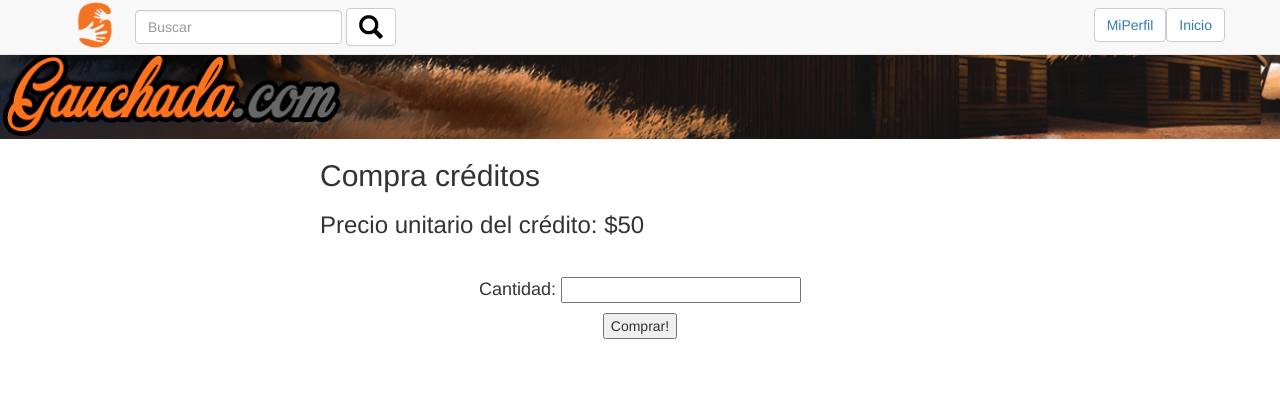
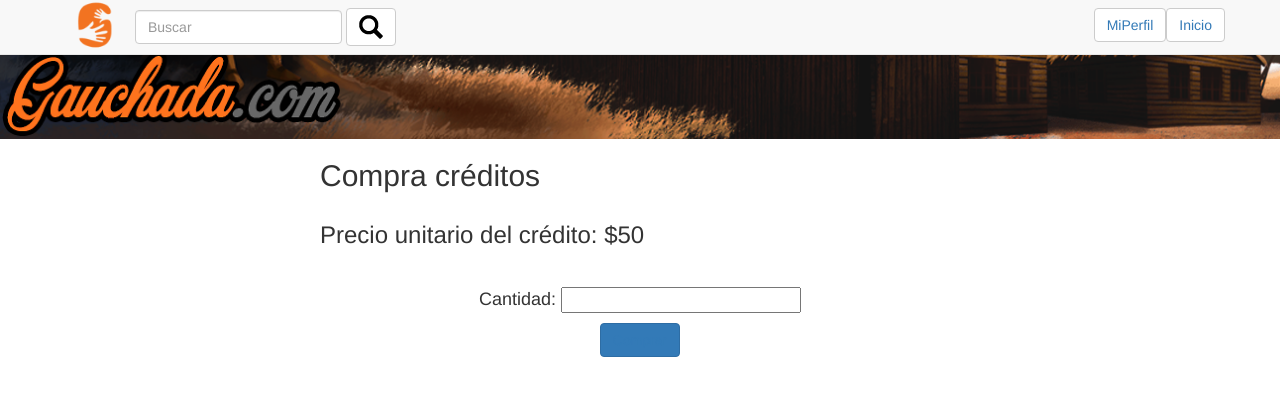
Before and after one commit to WATERMELON-SA/Una-Gauchada, a PHP site: page /comprarCreditos.php in a window 1280 px wide. Shown: the top 396 px of the page. Run offline with PHP 8.4, Linux system fonts and the light colour scheme.

Commit message:
Add files via upload

```diff
--- a/comprarCreditos.php
+++ b/comprarCreditos.php
@@ -45,11 +45,12 @@
 <body>
 
 <header style="margin-left: 25%"><h2>Compra créditos</h2>
+<img class="img-responsive center-block" href="monedas.jpg">
 <h3>Precio unitario del crédito: $50</h3>
 </header>
 <div style="text-align: center; margin-top: 3%">
-	<h4>Cantidad:  <input type="tel" name="Cantidad"></h4>
-	<button>Comprar!</button>
+	<h4>Cantidad:  <input type="number" name="Cantidad"></h4>
+	<button class="btn btn-primary"><a href="compraCorrecta.php"> Comprar </a></button>
 </div>
 
 </body>
```
